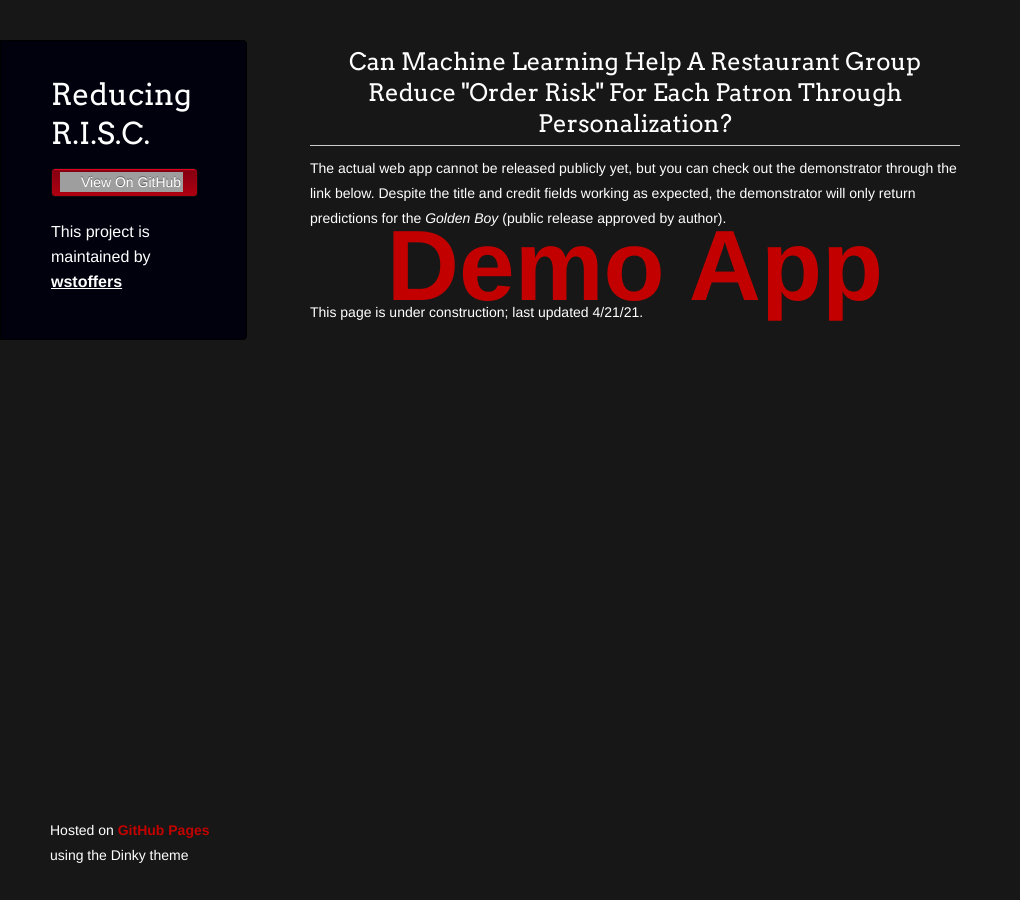
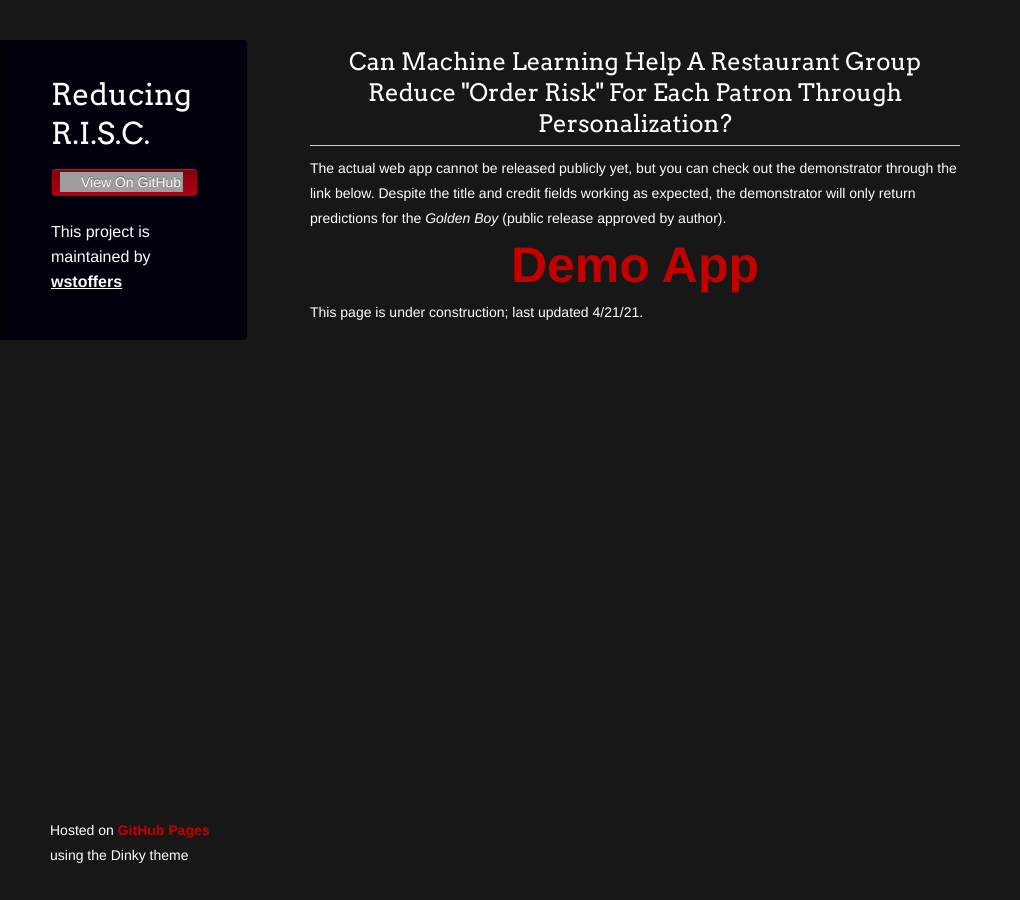
Before and after one commit to wstoffers/codex, a Jekyll site: the page built from index.md, in a window 1280 px wide. Shown: the whole page, without its empty margins (0-1020 px from the left). Built offline with Jekyll 4.4.1, drawn with Linux system fonts in a browser that asks for light colours; our own code applies the rules of GitHub Pages for plain Markdown files; a script that is not in the unit is left out; grey boxes are pictures that could not be loaded.

Commit message:
Reformatting demonstrator link

```diff
--- a/index.md
+++ b/index.md
@@ -6,7 +6,7 @@ title: Reducing R.I.S.C.
 
 The actual web app cannot be released publicly yet, but you can check out the demonstrator through the link below. Despite the title and credit fields working as expected, the demonstrator will only return predictions for the *Golden Boy* (public release approved by author).
 
-<p style="font-size: 100px; text-align:center">
+<p style="font-size: 50px; text-align:center">
     <a href="demo/">
         Demo App
     </a>
```
